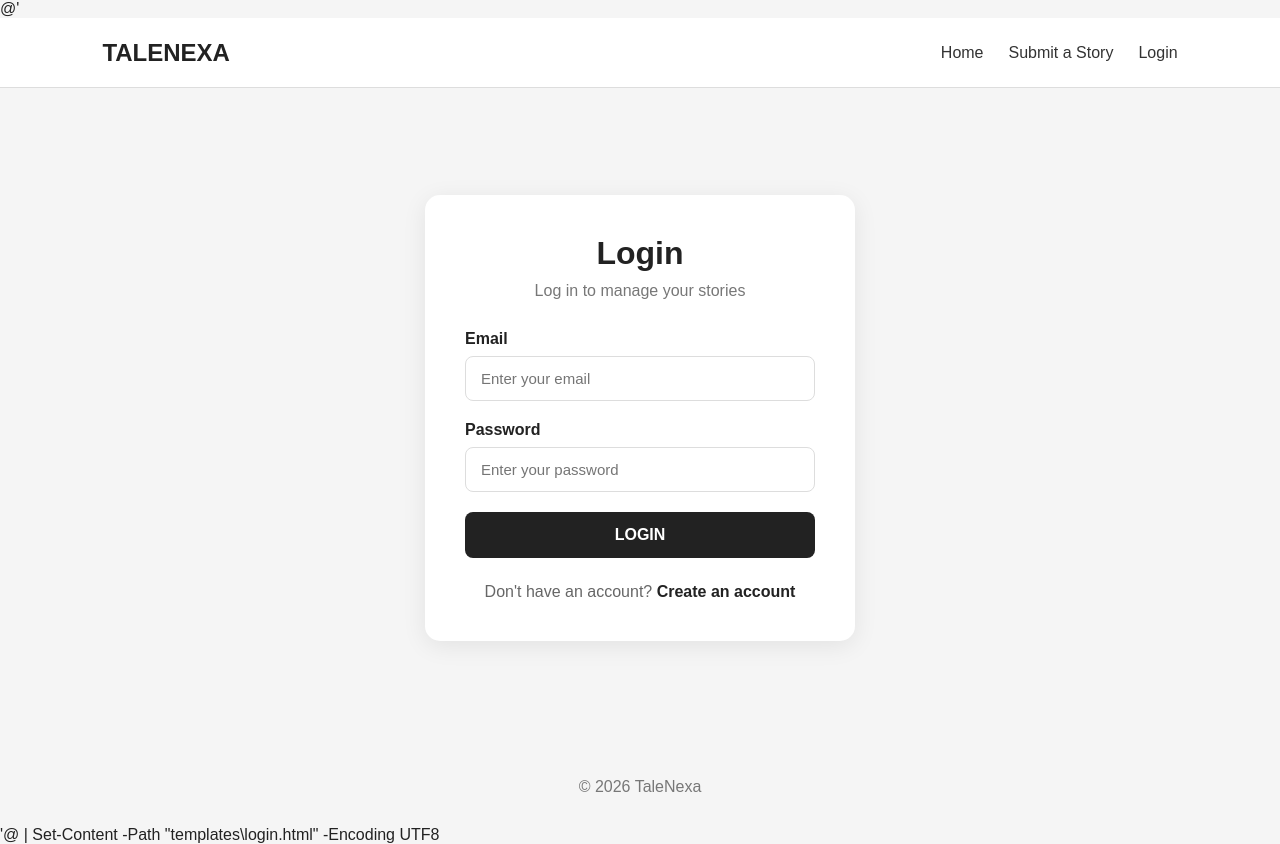
After one commit to bosfaking-sketch/AI-story-platform, a Flask app: page /login in a window 1280 px wide. The commit adds this page. Run offline with Flask 3, Linux system fonts and the light colour scheme.

Commit message:
Update TaleNexa login page

```diff
--- a/app.py
+++ b/app.py
@@ -8,5 +8,10 @@ def home():
     return render_template("index.html")
 
 
+@app.route("/login")
+def login():
+    return render_template("login.html")
+
+
 if __name__ == "__main__":
     app.run(debug=True)
--- a/static/css/style.css
+++ b/static/css/style.css
@@ -106,3 +106,85 @@ footer {
     padding: 30px;
     color: #777;
 }
+
+/* LOGIN */
+
+.auth-container {
+    min-height: calc(100vh - 140px);
+    display: flex;
+    justify-content: center;
+    align-items: center;
+    padding: 40px 20px;
+}
+
+.auth-box {
+    width: 100%;
+    max-width: 430px;
+    background: white;
+    padding: 40px;
+    border-radius: 15px;
+    box-shadow: 0 5px 25px rgba(0, 0, 0, 0.08);
+}
+
+.auth-box h1 {
+    text-align: center;
+    margin-bottom: 10px;
+    font-size: 32px;
+}
+
+.auth-subtitle {
+    text-align: center;
+    color: #777;
+    margin-bottom: 30px;
+}
+
+.form-group {
+    margin-bottom: 20px;
+}
+
+.form-group label {
+    display: block;
+    margin-bottom: 8px;
+    font-weight: bold;
+}
+
+.form-group input {
+    width: 100%;
+    padding: 13px 15px;
+    border: 1px solid #ddd;
+    border-radius: 8px;
+    font-size: 15px;
+    outline: none;
+}
+
+.form-group input:focus {
+    border-color: #555;
+}
+
+.login-button {
+    width: 100%;
+    padding: 14px;
+    border: none;
+    border-radius: 8px;
+    background: #222;
+    color: white;
+    font-size: 16px;
+    font-weight: bold;
+    cursor: pointer;
+}
+
+.login-button:hover {
+    background: #444;
+}
+
+.register-text {
+    text-align: center;
+    margin-top: 25px;
+    color: #666;
+}
+
+.register-text a {
+    color: #222;
+    font-weight: bold;
+    text-decoration: none;
+}
--- /dev/null
+++ b/templates/login.html
@@ -0,0 +1,78 @@
+@'
+<!DOCTYPE html>
+<html lang="en">
+<head>
+    <meta charset="UTF-8">
+    <meta name="viewport" content="width=device-width, initial-scale=1.0">
+    <title>Login - TaleNexa</title>
+    <link rel="stylesheet" href="{{ url_for('static', filename='css/style.css') }}">
+</head>
+
+<body>
+
+<header>
+    <div class="logo">TALENEXA</div>
+
+    <nav>
+        <a href="/">Home</a>
+        <a href="#">Submit a Story</a>
+        <a href="/login">Login</a>
+    </nav>
+</header>
+
+<main class="auth-container">
+
+    <div class="auth-box">
+
+        <h1>Login</h1>
+
+        <p class="auth-subtitle">
+            Log in to manage your stories
+        </p>
+
+        <form>
+
+            <div class="form-group">
+                <label for="email">Email</label>
+                <input
+                    type="email"
+                    id="email"
+                    name="email"
+                    placeholder="Enter your email"
+                    required
+                >
+            </div>
+
+            <div class="form-group">
+                <label for="password">Password</label>
+                <input
+                    type="password"
+                    id="password"
+                    name="password"
+                    placeholder="Enter your password"
+                    required
+                >
+            </div>
+
+            <button type="submit" class="login-button">
+                LOGIN
+            </button>
+
+        </form>
+
+        <p class="register-text">
+            Don't have an account?
+            <a href="#">Create an account</a>
+        </p>
+
+    </div>
+
+</main>
+
+<footer>
+    <p>© 2026 TaleNexa</p>
+</footer>
+
+</body>
+</html>
+'@ | Set-Content -Path "templates\login.html" -Encoding UTF8
```
Also changed, not shown: templates/index.html (+28 -21 lines).
